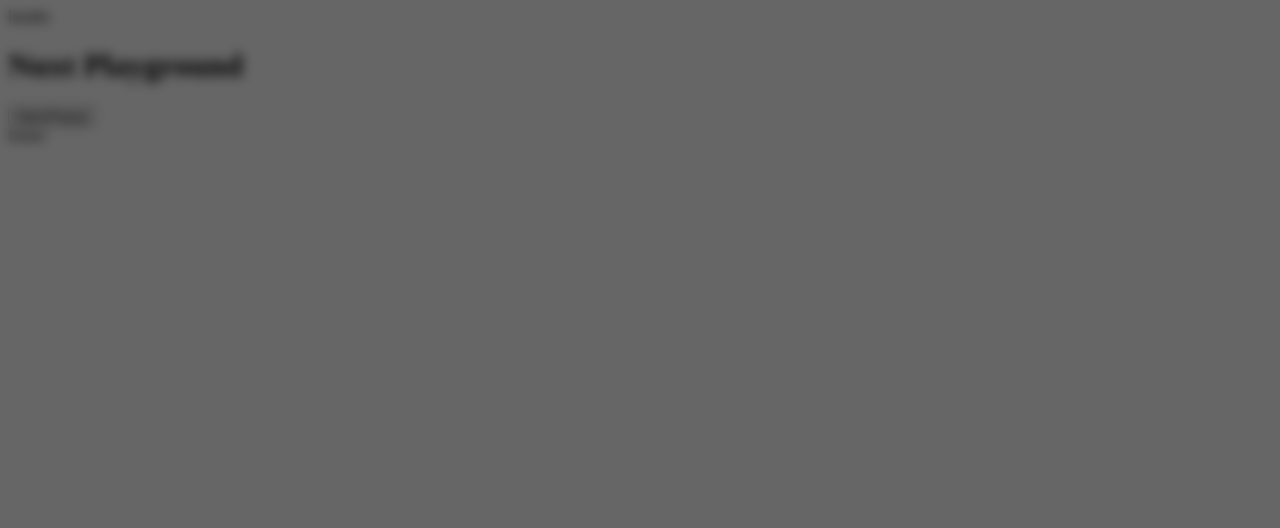
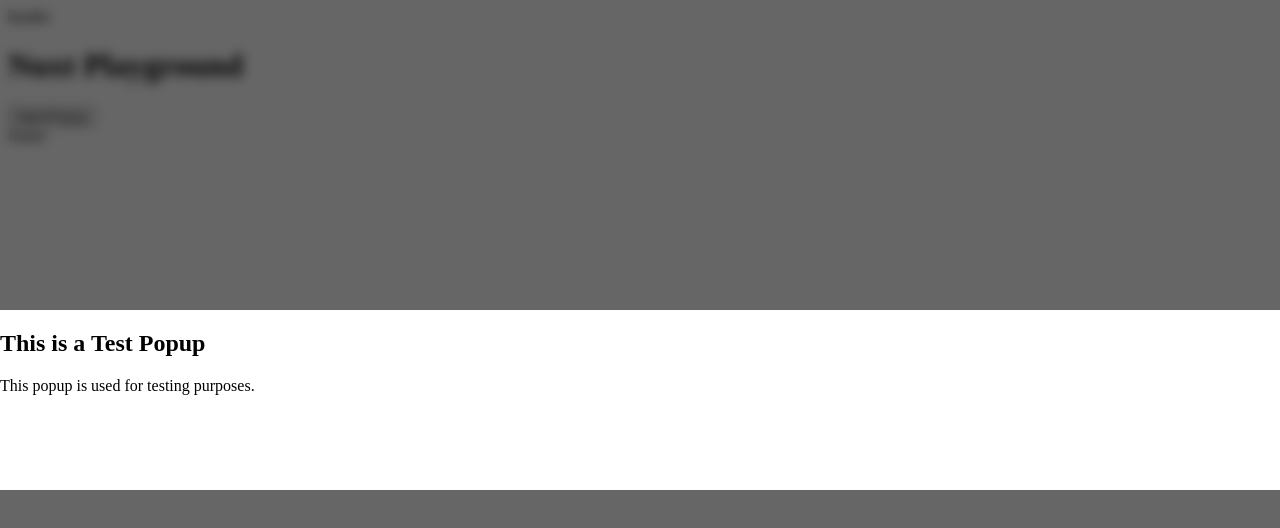
Before and after one commit to AntonAgaro/playground, a Nuxt app: page / in a window 1280 px wide. Both pictures are taken after a click on the button "OpenPopup". Shown: the top 528 px of the page. Built offline with nearby package versions, Linux system fonts and the light colour scheme.

Commit message:
feat: add animations

```diff
--- a/app/components/basePopup/BasePopup.vue
+++ b/app/components/basePopup/BasePopup.vue
@@ -1,9 +1,20 @@
 <template>
-  <BaseOverlay :isOpen="popupStore.getActivePopup.value.popupName === PopupName.Test" @click.self="popupStore.closePopup()"/>
-  <div></div>
-  <div></div>
-  <div></div>
-
+  <BaseOverlay :isOpen="popupStore.getActivePopup.value.popupName === PopupName.Test" />
+  <Transition  name="slide">
+  <div class="base-popup-wrap" v-if="popupStore.getActivePopup.value.popupName === PopupName.Test" @click.self="popupStore.closePopup()">
+    <div   :class="['base-popup']">
+      <div class="base-popup__header">
+        <slot name="header"/>
+      </div>
+      <div class="base-popup__content">
+        <slot name="content"/>
+      </div>
+      <div class="base-popup__footer">
+        <slot name="footer"/>
+      </div>
+    </div>
+  </div>
+  </Transition>
 </template>
 
 <script setup lang="ts">
@@ -13,6 +24,42 @@ import {PopupName} from "~/composables/popupStore/types";
 const popupStore = usePopupStore()
 </script>
 
-<style scoped>
+<style lang="scss" scoped>
+.base-popup-wrap {
+  position: fixed;
+  top: 0;
+  left: 0;
+  right: 0;
+  bottom: 0;
+  z-index: 9999999;
+  display: flex;
+  justify-content: center;
+  align-items: center;
 
+  @media (max-width: 743px) {
+    align-items: flex-end;
+  }
+}
+
+.slide-enter-active,
+.slide-leave-active {
+  @media (max-width: 743px) {
+    transform: translateY(0);
+    transition: all 0.3s ease;
+  }
+
+}
+
+.slide-enter-from,
+.slide-leave-to {
+  @media (max-width: 743px) {
+    transform: translateY(100%);
+  }
+}
+
+.base-popup {
+  background: #fff;
+  min-height: 180px;
+  width: 100%;
+}
 </style>
--- a/app/components/popups/TestPopup.vue
+++ b/app/components/popups/TestPopup.vue
@@ -1,9 +1,11 @@
 <template>
 <BasePopup>
-  <div class="test-popup">
-    <h2>This is a Test Popup</h2>
-    <p>This popup is used for testing purposes.</p>
-  </div>
+  <template #content>
+    <div class="test-popup">
+      <h2>This is a Test Popup</h2>
+      <p>This popup is used for testing purposes.</p>
+    </div>
+  </template>
 </BasePopup>
 
 </template>
```
